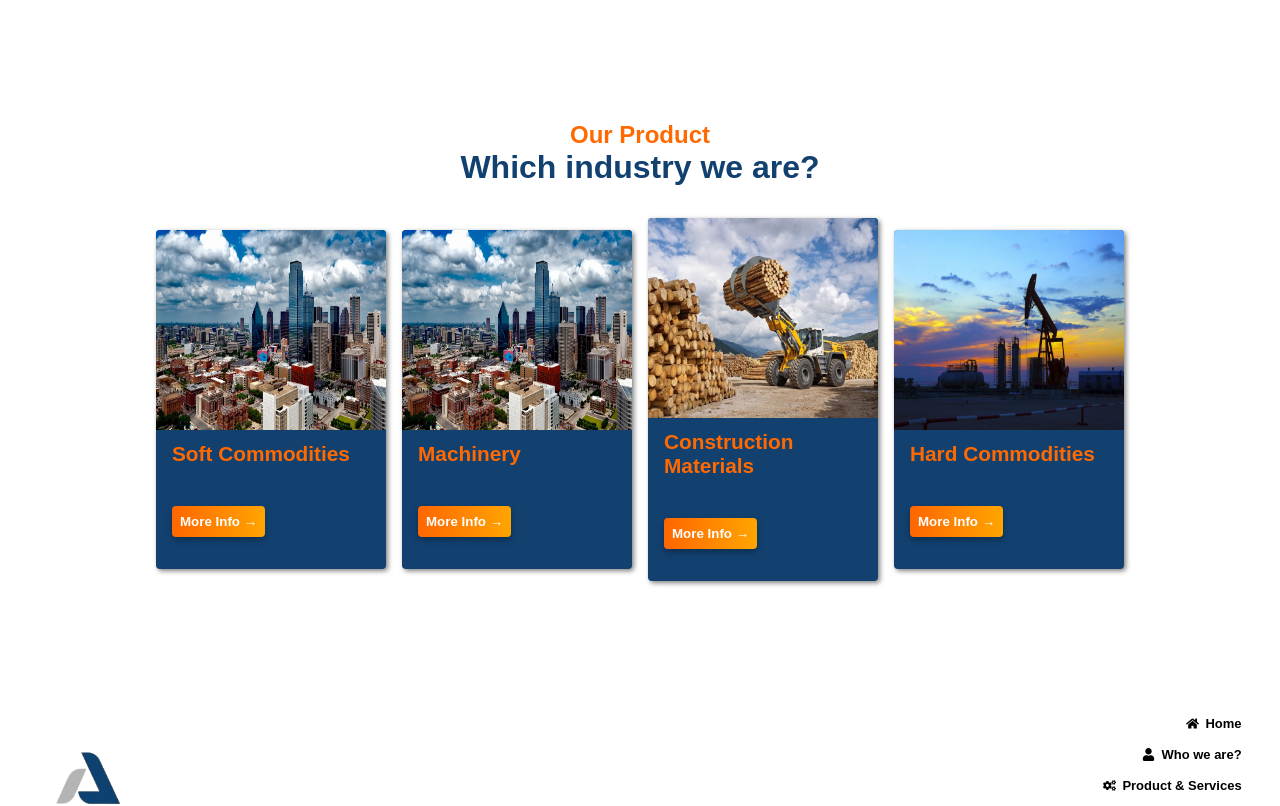
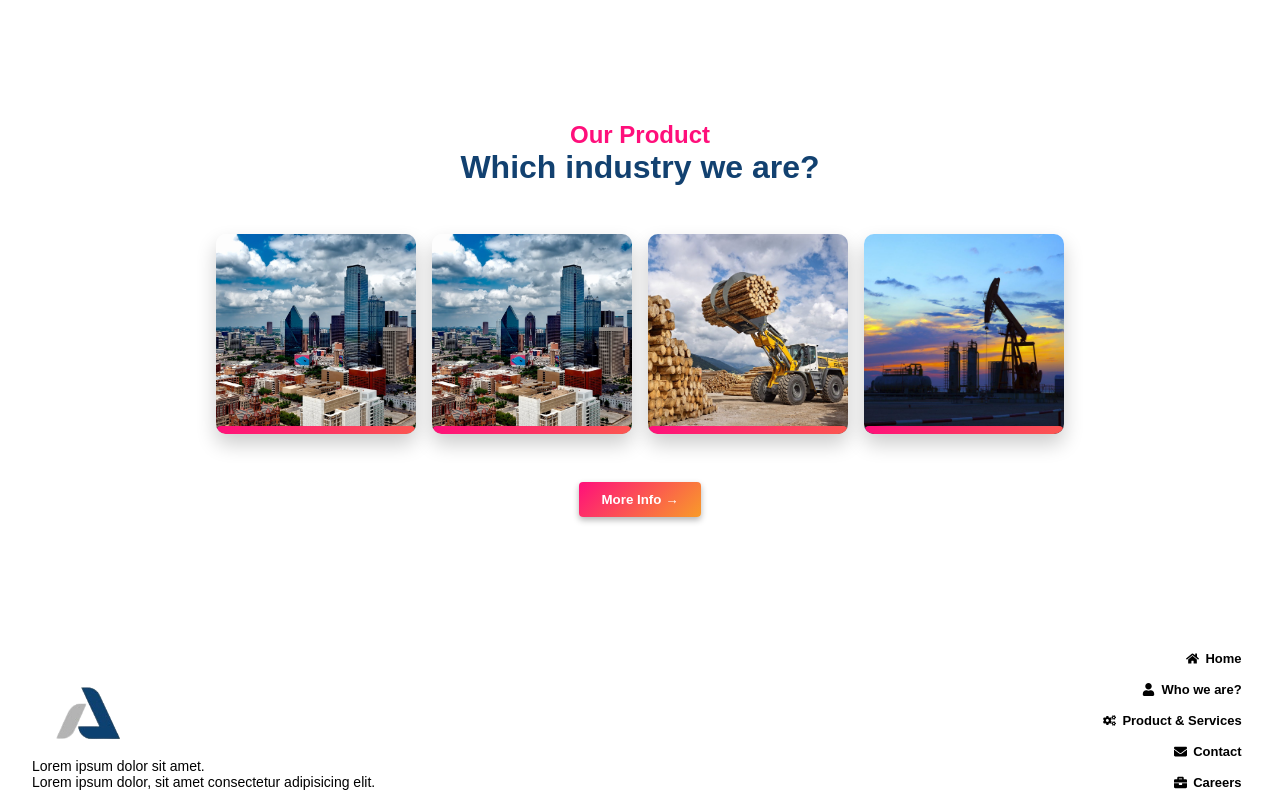
Before and after one commit to shakiba-vakili/EcommerceWebsite, a React (Create React App) app: page / in a window 1280 px wide. Shown: the part 1400-2206 px from the top of the page. Built offline with nearby package versions, Linux system fonts and the light colour scheme.

Commit message:
update 13

```diff
--- a/src/components/Home/Home.css
+++ b/src/components/Home/Home.css
@@ -78,42 +78,81 @@
 /* //////////////////////////////////// */
 .productHome-container {
   width: 1000px;
+  gap: 3rem;
 }
-.home-galleryImg {
-  gap: 1rem;
+.home-galleryImg{
+gap: 1rem;
 }
-.home-galleryImg .home-gallerDiv {
-  width: 23%;
-  height: auto;
-  box-shadow: 2px 2px 5px rgba(0, 0, 0, 0.5);
-  -webkit-box-shadow: 2px 2px 5px rgba(0, 0, 0, 0.5);
-  -moz-box-shadow: 2px 2px 5px rgba(0, 0, 0, 0.5);
-  background-color: #124170;
-  border-radius: 4px;
+.card-container {
+  width: 200px;
+  height: 200px;
+  position: relative;
+  border-radius: 10px;
+  box-shadow: 0 10px 20px rgba(0, 0, 0, 0.2);
+  overflow: hidden;
 }
-.home-galleryImg .home-gallerDiv .textDiv {
-  padding: 0.5rem 1rem;
+
+.card {
+  width: 100%;
+  height: 100%;
+  border-radius: inherit;
+}
+
+.card .front-content {
+  width: 100%;
+  height: 100%;
+  display: flex;
+  align-items: center;
+  justify-content: center;
+  transition: all 0.6s cubic-bezier(0.23, 1, 0.320, 1)
+}
+
+.card .front-content img{
+  width: 100%;
+  height: 100%;
+  object-fit: cover;
+  border-radius: inherit;}
+
+.card .content {
+  position: absolute;
+  top: 0;
+  left: 0;
+  width: 100%;
+  height: 100%;
   display: flex;
   flex-direction: column;
-  gap: 1rem;
+  align-items: center;
+  justify-content: center;
+  text-align: center;
+  gap: 10px;
+  background: linear-gradient(-45deg, #f89b29 0%, #ff0f7b 100% );
+  color: #e8e8e8;
+  padding: 20px;
+  line-height: 1.5;
+  border-radius: 5px;
+  pointer-events: none;
+  transform: translateY(96%);
+  transition: all 0.6s cubic-bezier(0.23, 1, 0.320, 1);
 }
-.home-galleryImg .home-gallerDiv .primaryTextWhite {
-  font-size: 1.3rem;
-  color: var(--main-color-3);
+
+.card .content .heading {
+  font-size: 20px;
+  font-weight: 700;
 }
-.home-galleryImg .home-gallerDiv .secondaryText {
-  font-size: 0.9rem;
+
+.card:hover .content {
+  transform: translateY(0);
 }
-.home-galleryImg .home-gallerDiv .button.galleryBtn {
-  margin: 2rem 1rem;
-  padding: 0.5rem;
+
+.card:hover .front-content {
+  transform: translateY(-30%);
 }
-.home-galleryImg img {
-  width: 100%;
-  height: 200px;
-  z-index: 1;
-  border-radius: 4px 4px 0 0;
+
+.card:hover .front-content img {
+  opacity: 0;
 }
+
+
 @media (max-width: 1025px) {
   .flexColEnd.rightAbout {
     align-items: start;
--- a/src/components/Home/Home.jsx
+++ b/src/components/Home/Home.jsx
@@ -27,7 +27,7 @@ function Home() {
   }, [currentImageIndex, images]);
 
   useEffect(() => {
-    const interval = setInterval(changeImage,3000);
+    const interval = setInterval(changeImage, 3000);
     return () => clearInterval(interval);
   }, [changeImage]);
 
@@ -103,73 +103,66 @@ function Home() {
               </div>
             </div>
             <div className="flexColEnd rightAbout">
-                <img src="./heroImage1.jpg" alt="" className="image-container-home-about"/>
+              <img
+                src="./heroImage1.jpg"
+                alt=""
+                className="image-container-home-about"
+              />
             </div>
           </div>
           {/* product */}
-          <div className="productHome-container flexCenter mt-8">
+          <div className="productHome-container flexColCenter mt-8">
             <div className="flexColCenter productText">
               <span className="orangeText">Our Product</span>
               <span className="primaryText">Which industry we are?</span>
             </div>
             <div className="flexCenter home-galleryImg">
-              <div className="home-gallerDiv">
-                <img className="border-radius" src="heroImage1.jpg" alt="" />
-                <div className="textDiv">
-                  <span className="primaryTextWhite">Soft Commodities</span>
-                  {/* <p className="textWrap secondaryText lineHeight">
-                    Lorem ipsum dolor sit amet consectetur adipisicing elit.
-                    Quae molestiae eveniet recusandae, fuga consequuntur
-                    quisquam.
-                  </p> */}
+              <div class="card-container">
+                <div class="card">
+                  <div class="front-content">
+                  <img src="heroImage1.jpg" alt="" />
                   </div>
-                <Link to="/product" className="navbar-link-bc">
-                  <button className="button galleryBtn">
-                    More Info &rarr;
-                  </button>
-                </Link>
+                  <div class="content">
+                    <p class="heading">Soft Commodities</p>
+
                   </div>
-              <div className="home-gallerDiv">
-                <img className="border-radius" src="heroImage1.jpg" alt="" />
-                <div className="textDiv">
-                  <span className="primaryTextWhite">Machinery</span>
-                  {/* <p className="textWrap secondaryText lineHeight">
-                    Lorem ipsum dolor sit amet consectetur adipisicing elit.
-                    Quae molestiae eveniet recusandae, fuga consequuntur
-                    quisquam.
-                  </p> */}
                 </div>
-                <Link to="/product" className="navbar-link-bc">
-                  <button className="button galleryBtn">
-                    More Info &rarr;
-                  </button>
-                </Link>
               </div>
-              <div className="home-gallerDiv">
-                <img className="border-radius" src="test14.jpg" alt="" />
-                <div className="textDiv">
-                  <span className="primaryTextWhite">Construction Materials</span>
-                  {/* <p className="textWrap secondaryText lineHeight">
-                    Lorem ipsum dolor sit amet consectetur adipisicing elit.
-                    Quae molestiae eveniet recusandae, fuga consequuntur
-                    quisquam.
-                  </p> */}
+              <div class="card-container">
+                <div class="card">
+                  <div class="front-content">
+                  <img src="heroImage1.jpg" alt="" />
                   </div>
-                <Link to="/product" className="navbar-link-bc">
-                  <button className="button galleryBtn">
-                    More Info &rarr;
-                  </button>
-                </Link>
+                  <div class="content">
+                    <p class="heading">Machinery</p>
+
                   </div>
-              <div className="home-gallerDiv">
-                <img className="border-radius" src="test13.jpg" alt="" />
-                <div className="textDiv">
-                  <span className="primaryTextWhite">Hard Commodities</span>
-                  {/* <p className="textWrap secondaryText lineHeight">
-                    Lorem ipsum dolor sit amet consectetur adipisicing elit.
-                    Quae molestiae eveniet recusandae, fuga consequuntur
-                    quisquam.
-                  </p> */}
+                </div>
+              </div>
+              <div class="card-container">
+                <div class="card">
+                  <div class="front-content">
+                  <img src="test14.jpg" alt="" />
+                  </div>
+                  <div class="content">
+                    <p class="heading">Construction Materials</p>
+
+                  </div>
+                </div>
+              </div>
+              <div class="card-container">
+                <div class="card">
+                  <div class="front-content">
+                  <img src="test13.jpg" alt="" />
+                  </div>
+                  <div class="content">
+                    <p class="heading">Hard Commodities</p>
+
+                  </div>
+                </div>
+              </div>
+
+
             </div>
                 <Link to="/product" className="navbar-link-bc">
                   <button className="button galleryBtn">
@@ -179,8 +172,6 @@ function Home() {
           </div>
         </div>
       </div>
-        </div>
-      </div>
       <Footer />
     </div>
   );
--- a/src/index.css
+++ b/src/index.css
@@ -16,6 +16,7 @@ code {
   --main-color-1: #124170;
   --main-color-2: #ffa500;
   --main-color-3: #ff6900;
+  --main-color-3: #ff0f7b;
   --secondary-text: #ddd;
   --background-color: #faf7f7;
   --text-color: #333333;
@@ -141,7 +142,8 @@ a {
   font-weight: 600;
   padding: 0.6rem 1.4rem;
   color: white;
-  background: var(--gradient);
+  /* background: var(--gradient); */
+  background: linear-gradient(-45deg, #f89b29 0%, #ff0f7b 100% );
   border: none;
   border-radius: 4px;
   transition: all 300ms ease-in;
```
Lines whose indentation alone changed are shown as unchanged.
